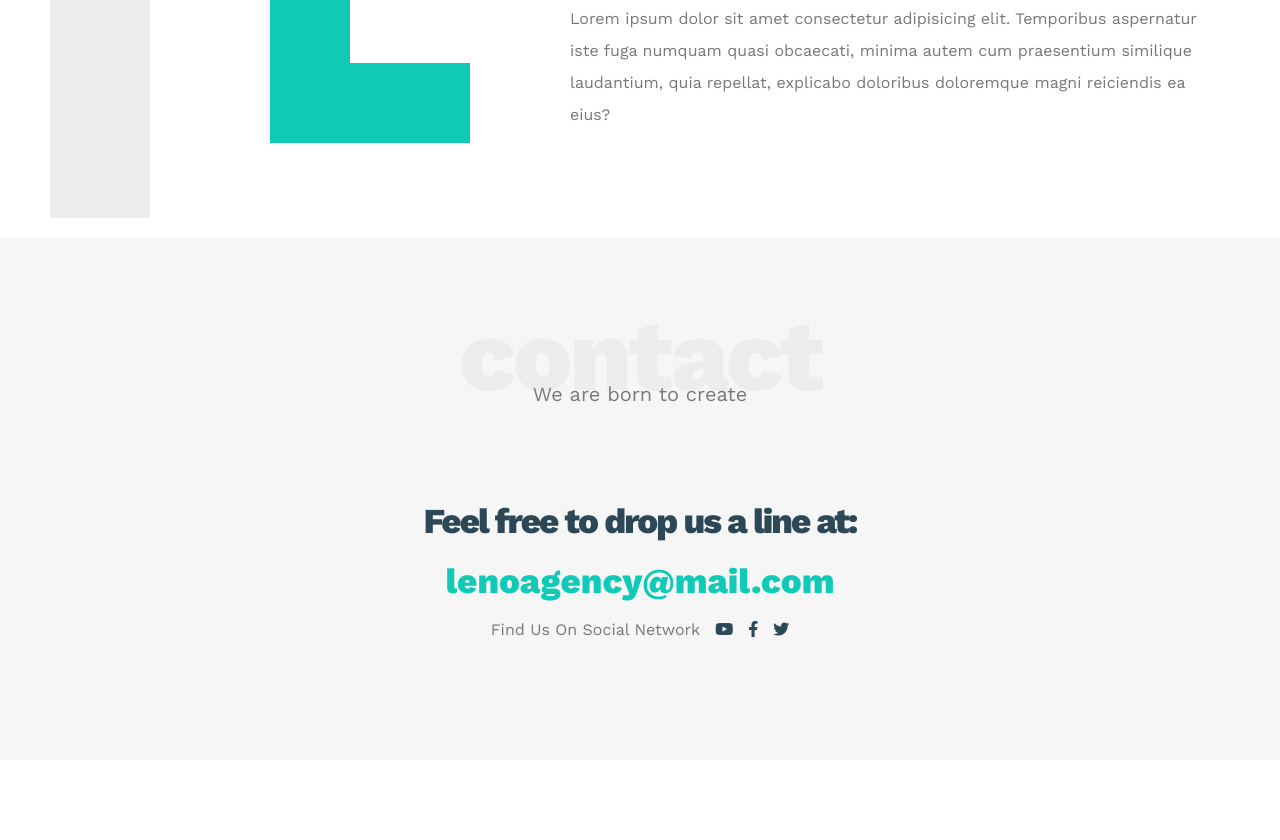
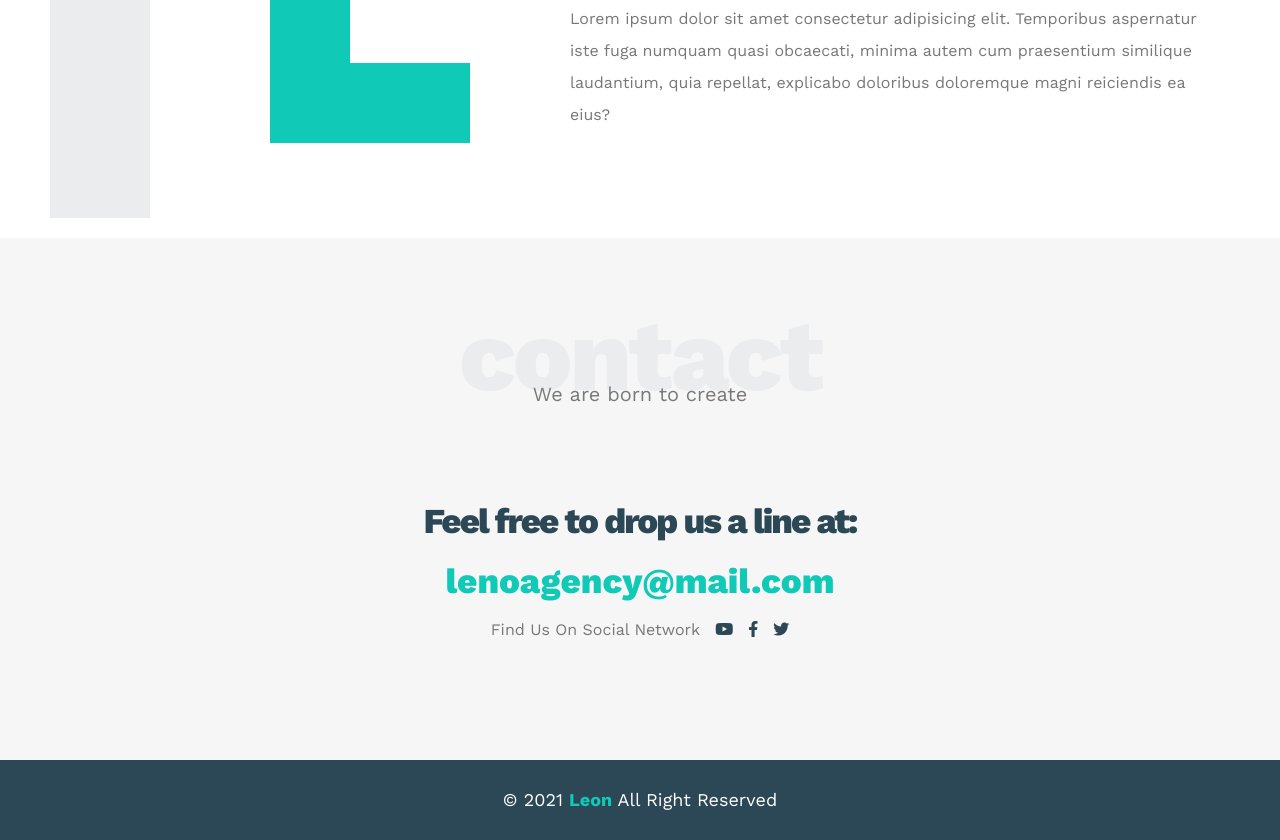
Before and after one commit to Amjad-Bali/Leon-Template, a plain HTML site: page index.html in a window 1280 px wide. Shown: the part 3251-4091 px from the top of the page. Before the commit the page ends 4011 px from the top, so only its background shows below. Drawn offline with nearby package versions, Linux system fonts and the light colour scheme.

Commit message:
create footer section

```diff
--- a/css/leon.css
+++ b/css/leon.css
@@ -457,5 +457,17 @@ body {
 		font-size: 25px;
 	}
 }
-
 /* End Contact Section */
+/* Start Footer */
+.footer {
+	background-color: var(--secondary-color);
+	padding: 30px 10px;
+	text-align: center;
+	font-size: 18px;
+	color: white;
+}
+.footer span {
+	color: var(--main-color);
+	font-weight: bold;
+}
+/* End Footer */
--- a/index.html
+++ b/index.html
@@ -214,5 +214,10 @@
   </div>
 </div>
 <!-- End Contact Section -->
+<!-- Start Footer  -->
+<div class="footer">
+  &copy; 2021 <span>Leon</span> All Right Reserved
+</div>
+<!-- End Footer  -->
 </body>
 </html>
```
